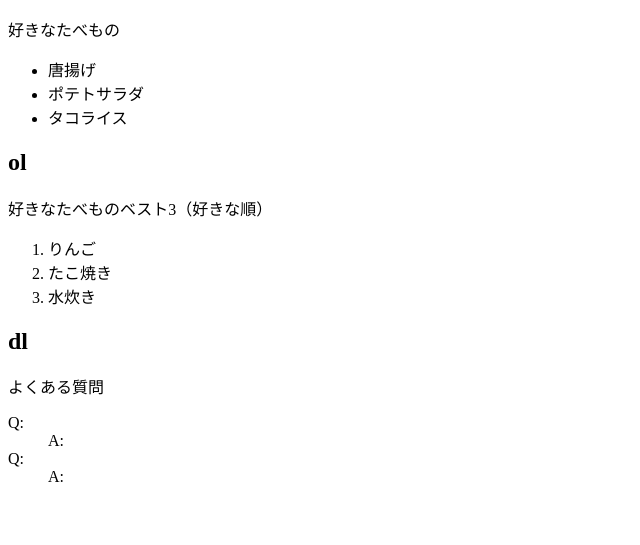
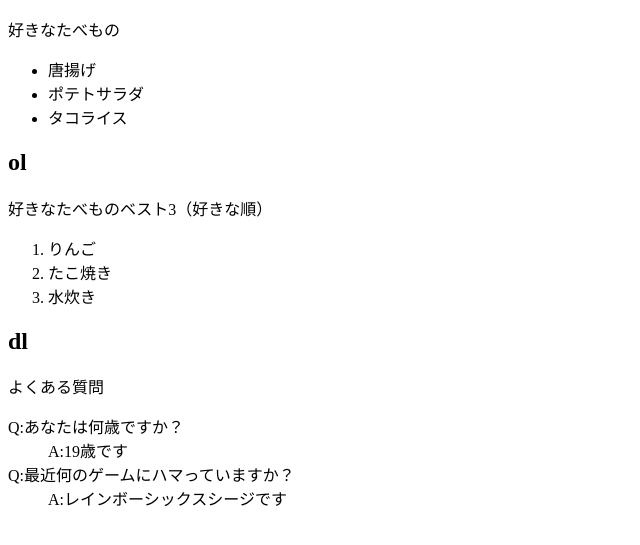
Before and after one commit to tijimaru/html_sample_04, a plain HTML site: page index.html in a window 1280 px wide. Shown: the part 119-664 px from the top of the page, without its empty margins (0-640 px from the left). Drawn offline with Linux system fonts and the light colour scheme.

Commit message:
Add files via upload

```diff
--- a/index.html
+++ b/index.html
@@ -26,10 +26,10 @@
 <h2>dl</h2>
 <p>よくある質問</p>
 <dl>
-  <dt>Q:</dt>
-  <dd>A:</dd>
-  <dt>Q:</dt>
-  <dd>A:</dd>
+  <dt>Q:あなたは何歳ですか？</dt>
+  <dd>A:19歳です</dd>
+  <dt>Q:最近何のゲームにハマっていますか？</dt>
+  <dd>A:レインボーシックスシージです</dd>
 </dl>
 </body>
 </html>
```
